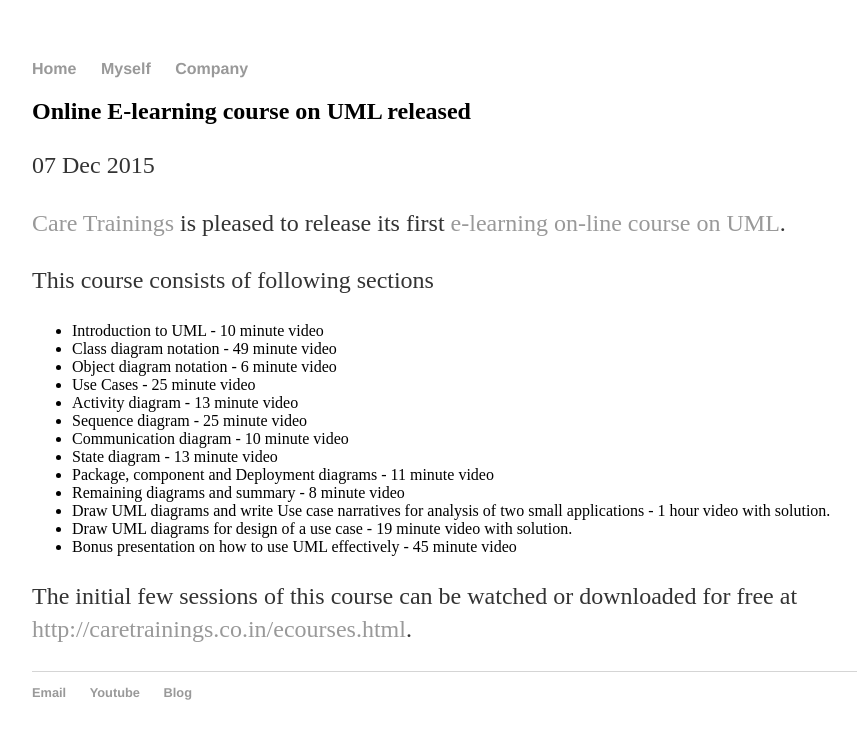
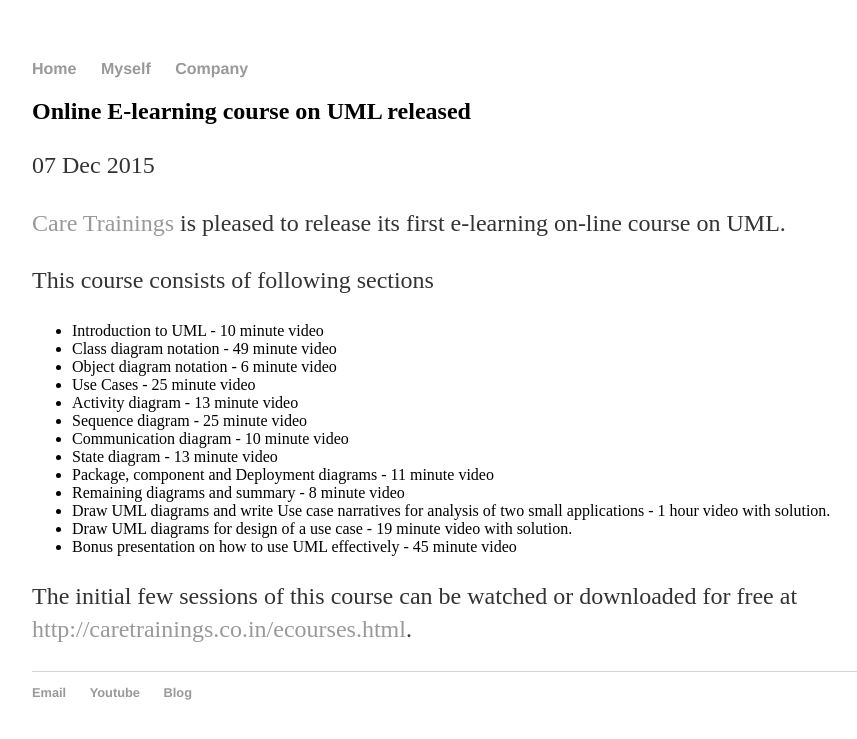
Before and after one commit to vijaynathani/vijaynathani.github.io, a Jekyll site: the page built from _posts/2015-12-07-ecourse-UML-released.md, in a window 1280 px wide. Shown: the top 739 px of the page, without its empty margins (160-1017 px from the left). Built offline with Jekyll 4.4.1, drawn with Linux system fonts in a browser that asks for light colours; part of the change alters nothing that is shown.

```diff
--- a/_posts/2015-12-07-ecourse-UML-released.md
+++ b/_posts/2015-12-07-ecourse-UML-released.md
@@ -3,7 +3,7 @@ layout: post
 title: Online E-learning course on UML released
 date: 2015-12-07
 ---
-[Care Trainings](http://caretrainings.co.in/) is pleased to release its first [e-learning on-line course on UML](http://caretrainings.co.in/ecourses.html).
+[Care Trainings](http://caretrainings.co.in/) is pleased to release its first e-learning on-line course on UML.
 
 This course consists of following sections
 
```
